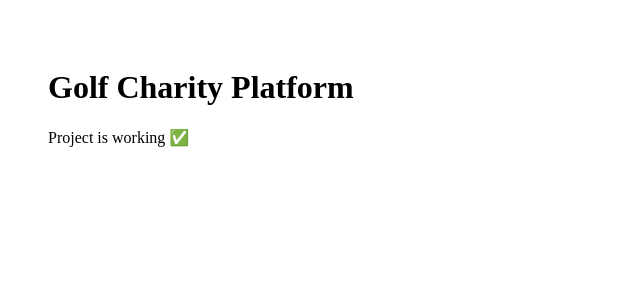
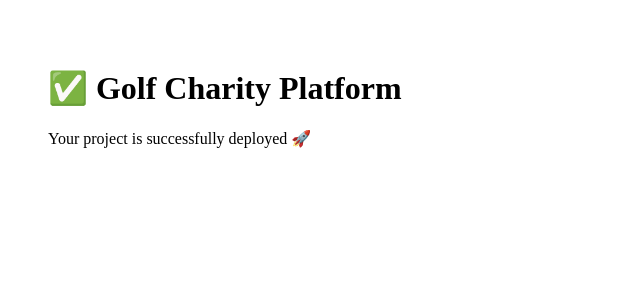
Before and after one commit to Swatantrasingh3/golf-charity-platform, a Next.js app: page / in a window 1280 px wide. Shown: the top 300 px of the page, without its empty margins (0-640 px from the left). Built offline with nearby package versions, Linux system fonts and the light colour scheme.

Commit message:
Update page.js

```diff
--- a/app/page.js
+++ b/app/page.js
@@ -1,8 +1,8 @@
 export default function Home() {
   return (
     <div style={{ padding: 40 }}>
-      <h1>Golf Charity Platform</h1>
-      <p>Project is working ✅</p>
+      <h1>✅ Golf Charity Platform</h1>
+      <p>Your project is successfully deployed 🚀</p>
     </div>
   );
 }
```
